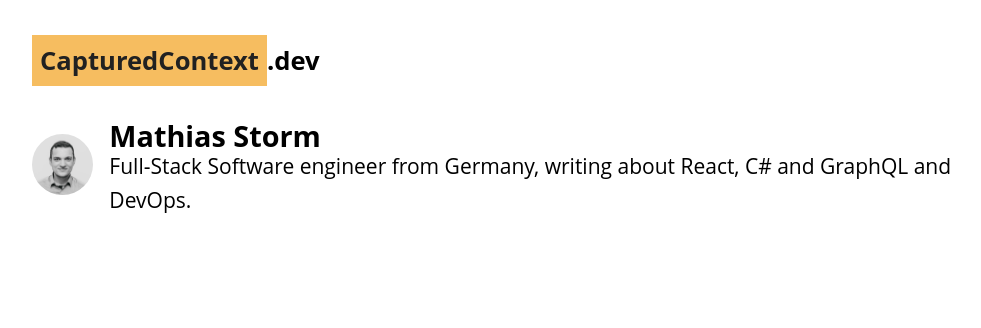
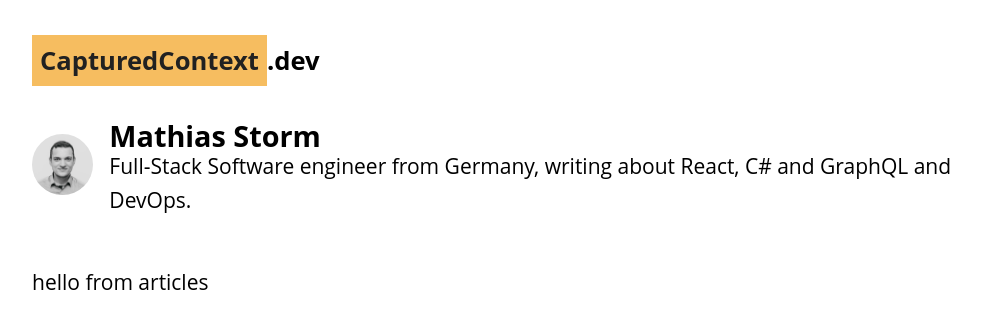
Before and after one commit to mastorm/capturedcontext.dev, a Next.js app: page / in a window 1280 px wide. Shown: the top 328 px of the page, without its empty margins (124-1105 px from the left). Built offline with nearby package versions, Linux system fonts and the light colour scheme.

Commit message:
correctly position articles

```diff
--- /dev/null
+++ b/components/Articles.tsx
@@ -0,0 +1,5 @@
+import React, { FC } from 'react'
+
+export const Articles: FC = () => {
+  return <>hello from articles</>
+}
--- a/pages/index.tsx
+++ b/pages/index.tsx
@@ -1,5 +1,6 @@
 import Head from 'next/head'
 import React from 'react'
+import { Articles } from '../components/Articles'
 import { Avatar } from '../components/Avatar'
 import { default as styles } from '../styles/Home.module.css'
 
@@ -35,6 +36,9 @@ export default function Home() {
             </div>
           </div>
         </section>
+        <section>
+          <Articles />
+        </section>
       </main>
     </div>
   )
--- a/styles/globals.css
+++ b/styles/globals.css
@@ -37,7 +37,7 @@ p {
 }
 
 section {
-  padding: 3rem 0;
+  padding-top: 3rem;
 }
 .container {
   width: min(90%, 60.5rem);
```
